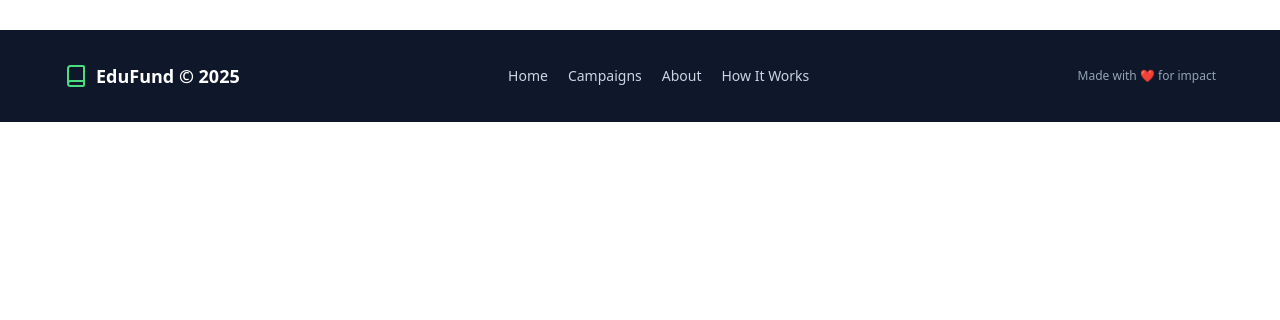
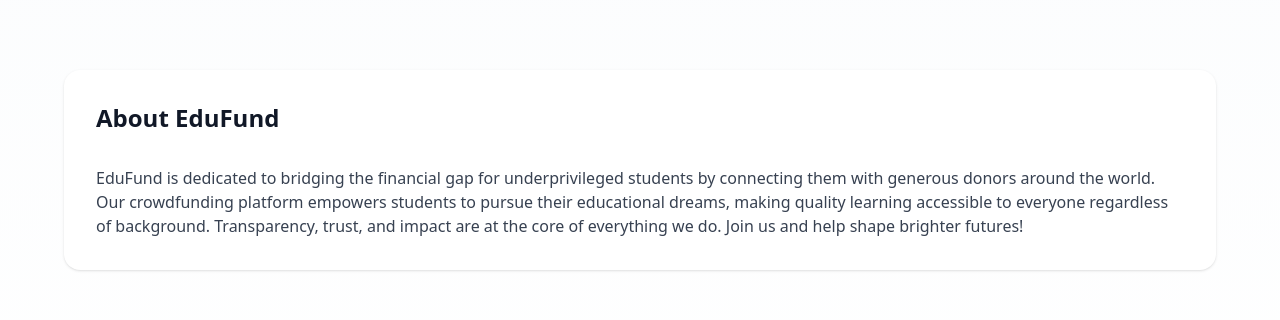
Before and after one commit to syedmaaz20/openai-fundme, a React (Vite) app: page / in a window 1280 px wide. Shown: the part 1682-2002 px from the top of the page. Before the commit the page ends 1804 px from the top, so only its background shows below. Built offline with nearby package versions, Linux system fonts and the light colour scheme.

Commit message:
Fix: Make about link functional
Update the about link to navigate to the correct section.

```diff
--- a/src/pages/Index.tsx
+++ b/src/pages/Index.tsx
@@ -18,6 +18,16 @@ const Index = () => {
           <h2 className="text-2xl font-bold text-gray-900 mb-6 text-left">Active Campaigns</h2>
           <CampaignList />
         </section>
+        {/* About Section */}
+        <section
+          id="about"
+          className="w-full max-w-6xl mx-auto my-20 bg-white rounded-2xl shadow p-8 flex flex-col gap-4 items-start animate-fade-in"
+        >
+          <h2 className="text-2xl font-bold text-gray-900 mb-4">About EduFund</h2>
+          <p className="text-gray-700 text-base">
+            EduFund is dedicated to bridging the financial gap for underprivileged students by connecting them with generous donors around the world. Our crowdfunding platform empowers students to pursue their educational dreams, making quality learning accessible to everyone regardless of background. Transparency, trust, and impact are at the core of everything we do. Join us and help shape brighter futures!
+          </p>
+        </section>
       </main>
       <Footer />
     </div>
```
